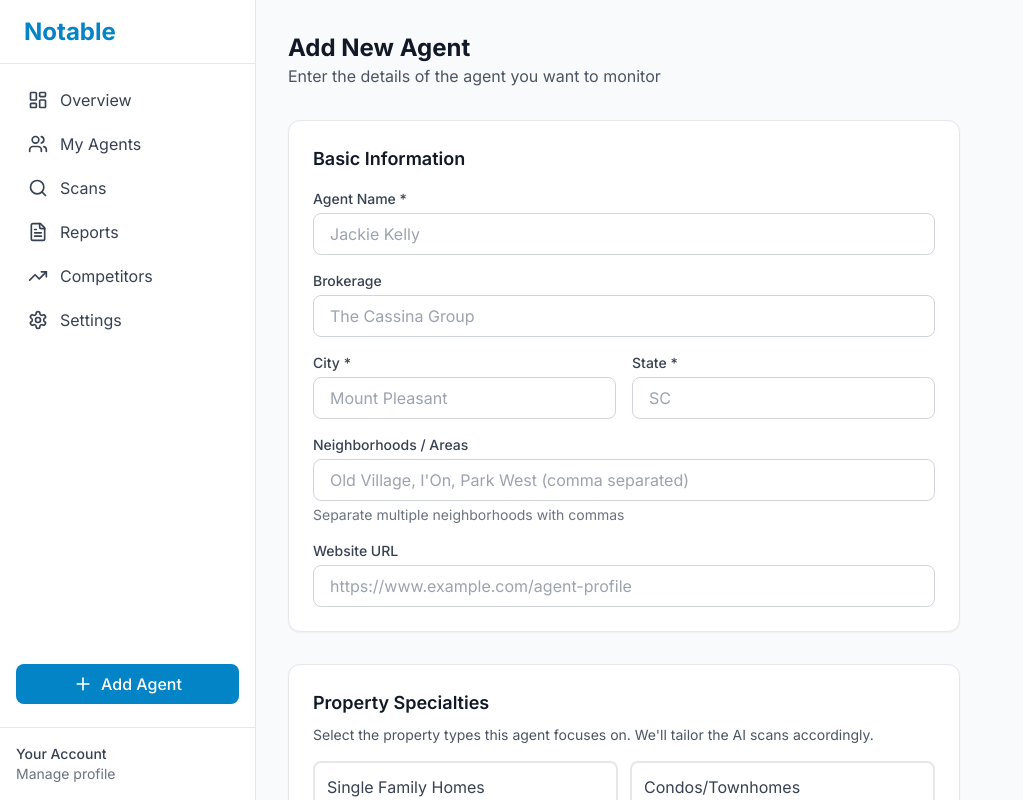
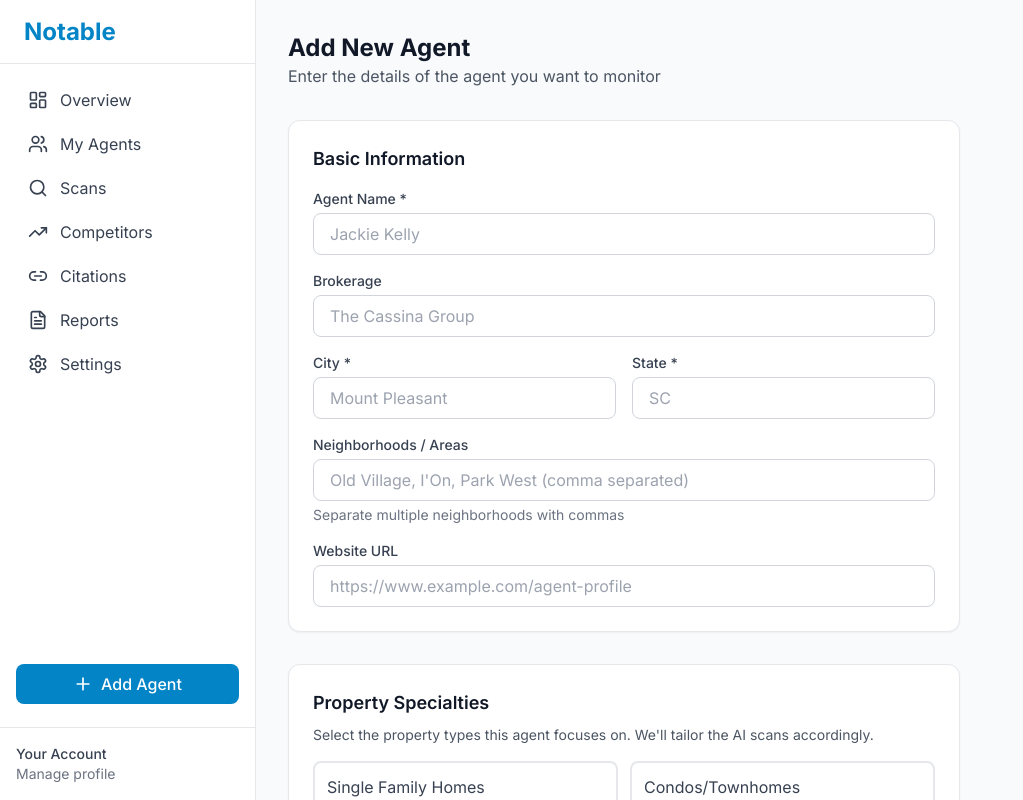
Before and after one commit to natewoverbey-hash/notable, a Next.js app: page /dashboard/agents/new in a window 1280 px wide. Shown: the top 800 px of the page, without its empty margins (0-1023 px from the left). Built offline with nearby package versions, Linux system fonts and the light colour scheme.

Commit message:
Add Citations to dashboard navigation

```diff
--- a/src/app/dashboard/layout.tsx
+++ b/src/app/dashboard/layout.tsx
@@ -7,15 +7,17 @@ import {
   FileText,
   Settings,
   TrendingUp,
-  Plus
+  Plus,
+  Link2
 } from 'lucide-react'
 
 const navigation = [
   { name: 'Overview', href: '/dashboard', icon: LayoutDashboard },
   { name: 'My Agents', href: '/dashboard/agents', icon: Users },
   { name: 'Scans', href: '/dashboard/scans', icon: Search },
+  { name: 'Competitors', href: '/dashboard/competitors', icon: TrendingUp },
+  { name: 'Citations', href: '/dashboard/citations', icon: Link2 },
   { name: 'Reports', href: '/dashboard/reports', icon: FileText },
-  { name: 'Competitors', href: '/dashboard/competitors', icon: TrendingUp },
   { name: 'Settings', href: '/dashboard/settings', icon: Settings },
 ]
 
```
